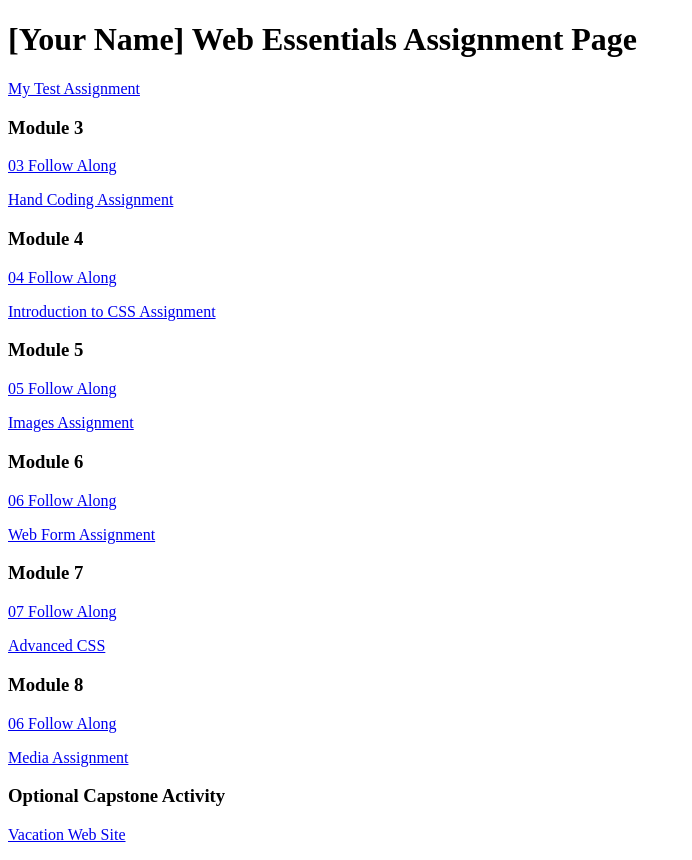
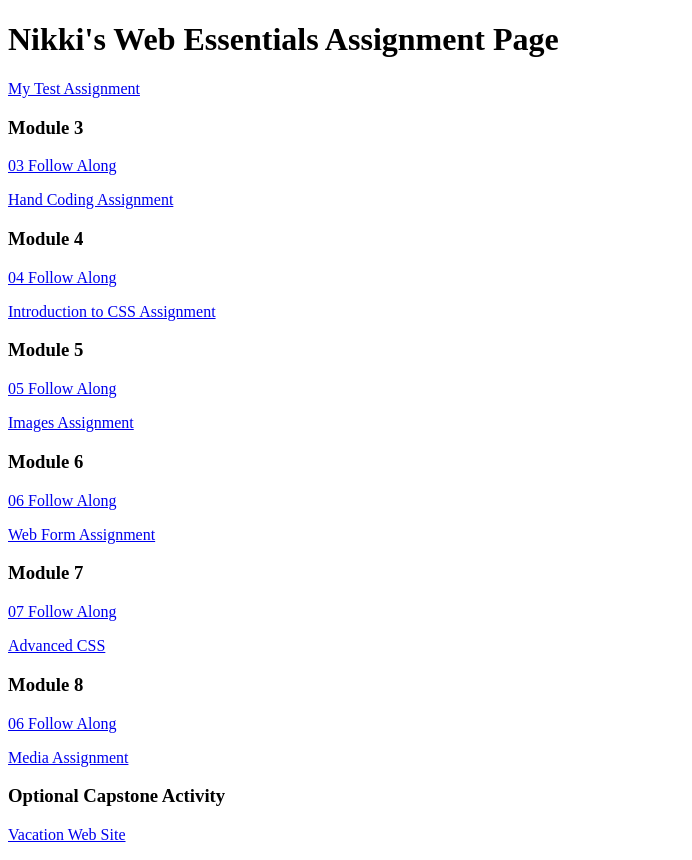
Before and after one commit to nicholehunt95/dwdd1600, a plain HTML site: page index.html in a window 1280 px wide. Shown: the whole page, without its empty margins (0-692 px from the left). Drawn offline with Linux system fonts and the light colour scheme.

Commit message:
Added my name

```diff
--- a/index.html
+++ b/index.html
@@ -6,7 +6,7 @@
 		<title>dwdd 1600 assignment list page</title>
 	</head>
 	<body>
-		<h1>[Your Name] Web Essentials Assignment Page</h1>
+		<h1>Nikki's Web Essentials Assignment Page</h1>
 		<p><a href="01test">My Test Assignment</a></p>
 
 		<h3>Module 3</h3>
```
